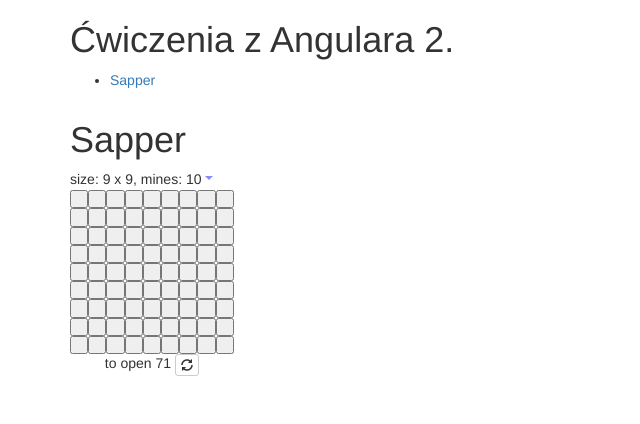
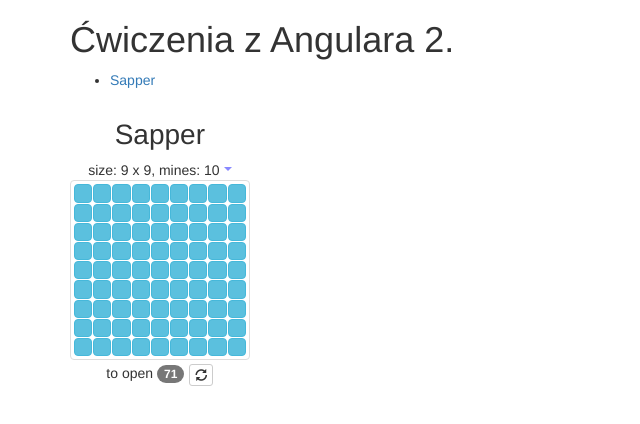
Before and after one commit to piotr-wojciechowski/sapper, an Angular app: page /sapper in a window 1280 px wide. Shown: the top 424 px of the page, without its empty margins (0-640 px from the left). Built offline with nearby package versions, Linux system fonts and the light colour scheme.

Commit message:
Stylizacja

```diff
--- a/src/app/sapper/sapper.component.html
+++ b/src/app/sapper/sapper.component.html
@@ -1,5 +1,5 @@
 <div class="pw-sapper">
-  <div class="pw-sapper-header">
+  <div class="pw-sapper-header text-center">
     <h1>Sapper</h1>
     <div class="pw-sapper-settings">
       <span (click)="toggle()" class="scheme-button">
@@ -15,20 +15,21 @@
   <div class="pw-sapper-content">
     <ul>
       <li *ngFor="let row of fieldList">
-        <button [ngClass]="{'glyphicon-asterisk': gameOver == 'error' && item.mine && item.flag != 1, 'glyphicon-flag': item.flag == 1, question: item.flag == 2, open: item.open}"
-                type="button" *ngFor="let item of row" class="glyphicon" (contextmenu)="onRightClick($event, item)"
+        <!--<button [ngClass]="{'glyphicon-asterisk': gameOver == 'error' && item.mine && item.flag != 1, 'glyphicon-flag': item.flag == 1, question: item.flag == 2, open: item.open}" btn-info-->
+        <button [ngClass]="setClass(item)"
+                type="button" *ngFor="let item of row" class="btn glyphicon" (contextmenu)="onRightClick($event, item)"
                 (click)="click($event, item)">
           <span *ngIf="item.open && item.neighbors && !item.mine">{{item.neighbors}}</span>
         </button>
       </li>
     </ul>
     <div class="game-over" [ngClass]="{on: gameOver}">
-      <span [ngClass]="{on: gameOver == 'succes'}">you win!</span>
+      <span class="succes" [ngClass]="{on: gameOver == 'succes'}">you win!</span>
       <span [ngClass]="{on: gameOver == 'error'}">you lost</span>
     </div>
   </div>
   <div class="pw-sapper-footer text-center">
-    to open {{closed}}
+    to open <span class="badge">{{closed}}</span>
     <button type="button" (click)="generateFieldList()" title="Reload"
             class="glyphicon glyphicon-refresh btn btn-default btn-xs"></button>
   </div>
--- a/src/app/sapper/sapper.component.scss
+++ b/src/app/sapper/sapper.component.scss
@@ -4,9 +4,14 @@
 .pw-sapper {
   display: inline-block;
   font-size: 14px;
+  h1 {
+    font-size: 2em;
+  }
 }
 .pw-sapper-settings {
   position: relative;
+  display: inline-block;
+  width: 162px;
   .scheme-button {
     cursor: pointer;
     &:after {
@@ -25,6 +30,7 @@
     height: 0;
     overflow: hidden;
     z-index: 10;
+    text-align: left;
     &.on {
       border: 1px solid #ccc;
       box-shadow: 0 3px 3px #bbb;
@@ -47,20 +53,23 @@
 }
 .pw-sapper-content {
   position: relative;
+  border: 1px solid #ddd;
+  border-radius: 4px;
   ul {
     list-style: none;
     padding: 0;
-    margin: 0;
+    margin: 2px 2px 3px 3px;
     line-height: 8px;
   }
   button {
     padding: 0;
+    margin: 0 1px 1px 0;
     width: 1.3em;
     height: 1.3em;
+    color: #000;
     font-size: 1em;
     line-height: 1.2em;
     &.mine {
-      //box-shadow: 0 0 2px rgba(255,0,0,0.7) inset;
       background-color: #ddd;
     }
     &.fa-flag {
@@ -69,16 +78,14 @@
     &:focus {
       outline: none;
     }
-    &.open {
-      background-color: #fff;
     span {
       position: absolute;
       display: block;
       top: 0;
       width: 100%;
       height: 100%;
-        line-height: 10px;
-      }
+      line-height: 1.1em;
+      font-size: 0.9em;
     }
   }
   .glyphicon {
@@ -89,7 +96,7 @@
       height: 100%;
       top: 0;
       left: 0;
-      line-height: 100%;
+      line-height: 1.2em;
     }
   }
   .glyphicon-flag {
@@ -117,10 +124,14 @@
       top: 50%;
       margin-top: -15px;
       width: 100%;
+      color: #b00;
       font-size: 20px;
       font-weight: 600;
-      text-shadow: 0 0 6px #fff;
+      text-shadow: 0 1px 2px #fff, 0 1px 5px #fff;
       text-align: center;
+      &.succes {
+        color: #00b;
+      }
       &.on {
         display: block;
       }
@@ -130,3 +141,9 @@
     }
   }
 }
+.pw-sapper-footer {
+  line-height: 1.9em;
+  .badge {
+    margin-right: 5px;
+  }
+}
--- a/src/app/sapper/sapper.component.ts
+++ b/src/app/sapper/sapper.component.ts
@@ -119,6 +119,25 @@ export class SapperComponent implements OnInit {
     this.generateFieldList();
   }
 
+  setClass (item) {
+    let thisClass = 'btn-info ';
+
+    if (item.open || item.flag) {
+      thisClass = 'btn-defoult ';
+    }
+    if (item.flag === 2) {
+      thisClass += 'question ';
+    }
+    if (item.flag === 1) {
+      thisClass += 'glyphicon-flag ';
+    } else {
+      if (item.mine && this.gameOver == 'error') {
+        thisClass += 'glyphicon-asterisk ';
+      }
+    }
+    return thisClass;
+  }
+
   onRightClick (e, item) {
     e.preventDefault();
     if (item.flag) {
```
Lines whose indentation alone changed are shown as unchanged.
